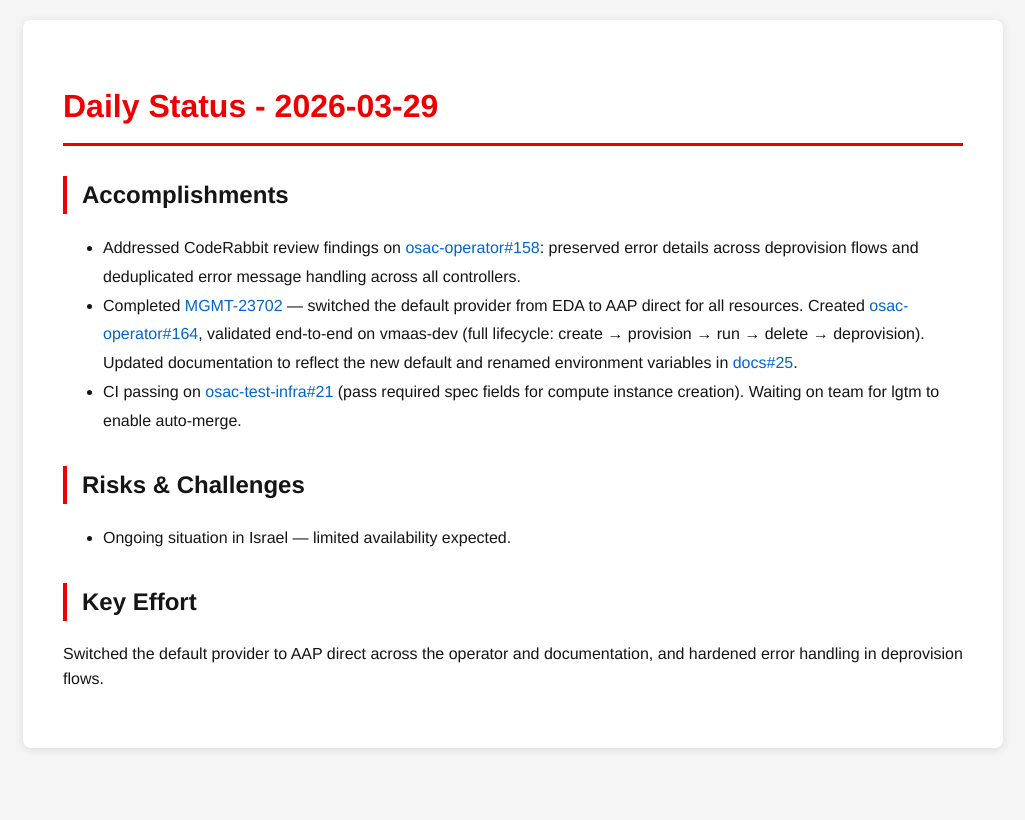
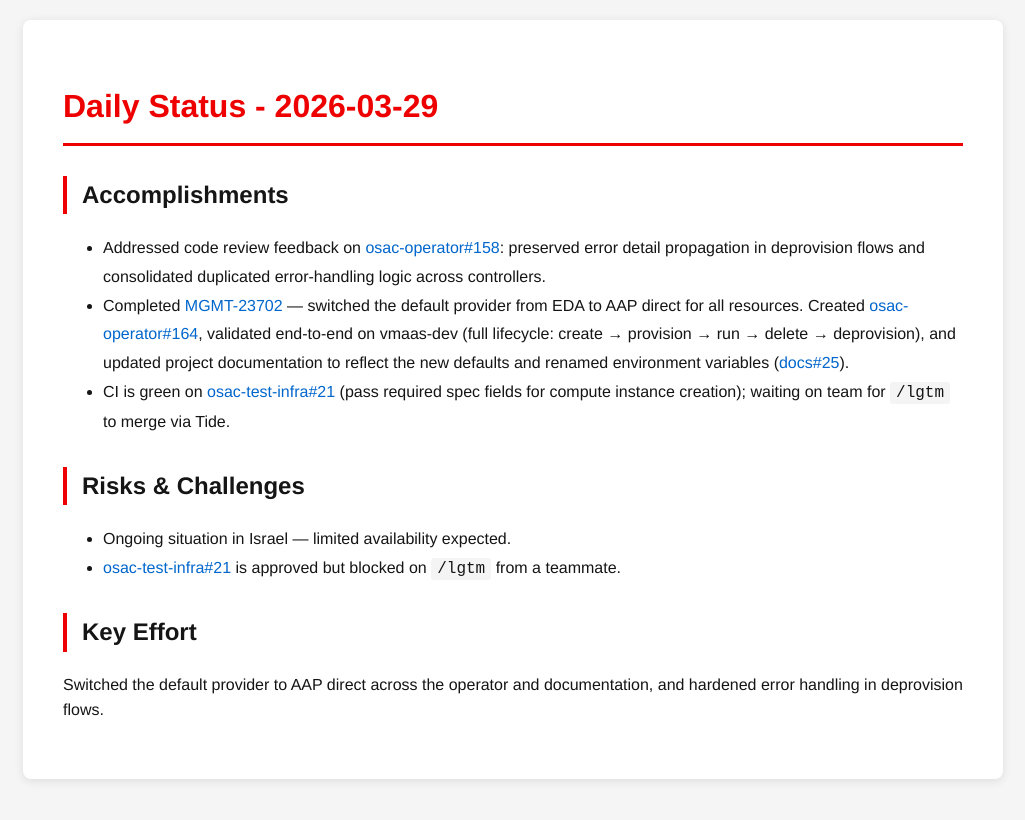
Before and after one commit to tzvatot/daily-status, a Jekyll site: the page built from 2026-03-29.md, in a window 1280 px wide. Shown: the top 820 px of the page, without its empty margins (127-1152 px from the left). Built offline with Jekyll 4.4.1, drawn with Linux system fonts in a browser that asks for light colours.

Commit message:
Daily status update - 2026-03-29

```diff
--- a/2026-03-29.md
+++ b/2026-03-29.md
@@ -7,12 +7,13 @@ date: 2026-03-29
 # Daily Status - 2026-03-29
 
 ## Accomplishments
-- Addressed CodeRabbit review findings on [osac-operator#158](https://github.com/osac-project/osac-operator/pull/158): preserved error details across deprovision flows and deduplicated error message handling across all controllers.
-- Completed [MGMT-23702](https://issues.redhat.com/browse/MGMT-23702) — switched the default provider from EDA to AAP direct for all resources. Created [osac-operator#164](https://github.com/osac-project/osac-operator/pull/164), validated end-to-end on vmaas-dev (full lifecycle: create → provision → run → delete → deprovision). Updated documentation to reflect the new default and renamed environment variables in [docs#25](https://github.com/osac-project/docs/pull/25).
-- CI passing on [osac-test-infra#21](https://github.com/osac-project/osac-test-infra/pull/21) (pass required spec fields for compute instance creation). Waiting on team for lgtm to enable auto-merge.
+- Addressed code review feedback on [osac-operator#158](https://github.com/osac-project/osac-operator/pull/158): preserved error detail propagation in deprovision flows and consolidated duplicated error-handling logic across controllers.
+- Completed [MGMT-23702](https://issues.redhat.com/browse/MGMT-23702) — switched the default provider from EDA to AAP direct for all resources. Created [osac-operator#164](https://github.com/osac-project/osac-operator/pull/164), validated end-to-end on vmaas-dev (full lifecycle: create → provision → run → delete → deprovision), and updated project documentation to reflect the new defaults and renamed environment variables ([docs#25](https://github.com/osac-project/docs/pull/25)).
+- CI is green on [osac-test-infra#21](https://github.com/osac-project/osac-test-infra/pull/21) (pass required spec fields for compute instance creation); waiting on team for `/lgtm` to merge via Tide.
 
 ## Risks & Challenges
 - Ongoing situation in Israel — limited availability expected.
+- [osac-test-infra#21](https://github.com/osac-project/osac-test-infra/pull/21) is approved but blocked on `/lgtm` from a teammate.
 
 ## Key Effort
 Switched the default provider to AAP direct across the operator and documentation, and hardened error handling in deprovision flows.
```
